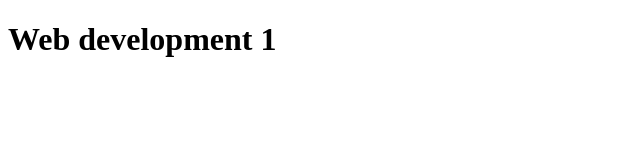
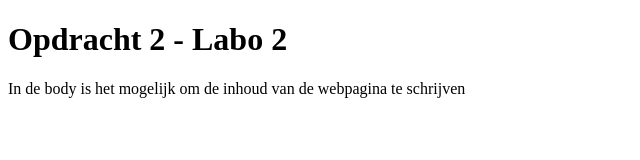
Before and after one commit to Aneesa85/Webdevelopment, a plain HTML site: page index.html in a window 1280 px wide. Shown: the whole page, without its empty margins (0-640 px from the left). Drawn offline with Linux system fonts and the light colour scheme.

Commit message:
Add files via upload
opdracht 2-labo 2

```diff
--- a/index.html
+++ b/index.html
@@ -2,9 +2,12 @@
 <html lang="en">
 <head>
     <meta charset="UTF-8">
-    <title>Web Development 1</title>
+    <title>opdracht 2</title>
 </head>
 <body>
-<h1>Web development 1</h1>
+<h1> Opdracht 2 - Labo 2</h1>
+<p>In de body is het mogelijk om de inhoud van de webpagina te schrijven</p>
+<!-- hier komt de commentaar die niet zichtbaar is op de webpagina maar wel in de code -->
+
 </body>
 </html>
```
